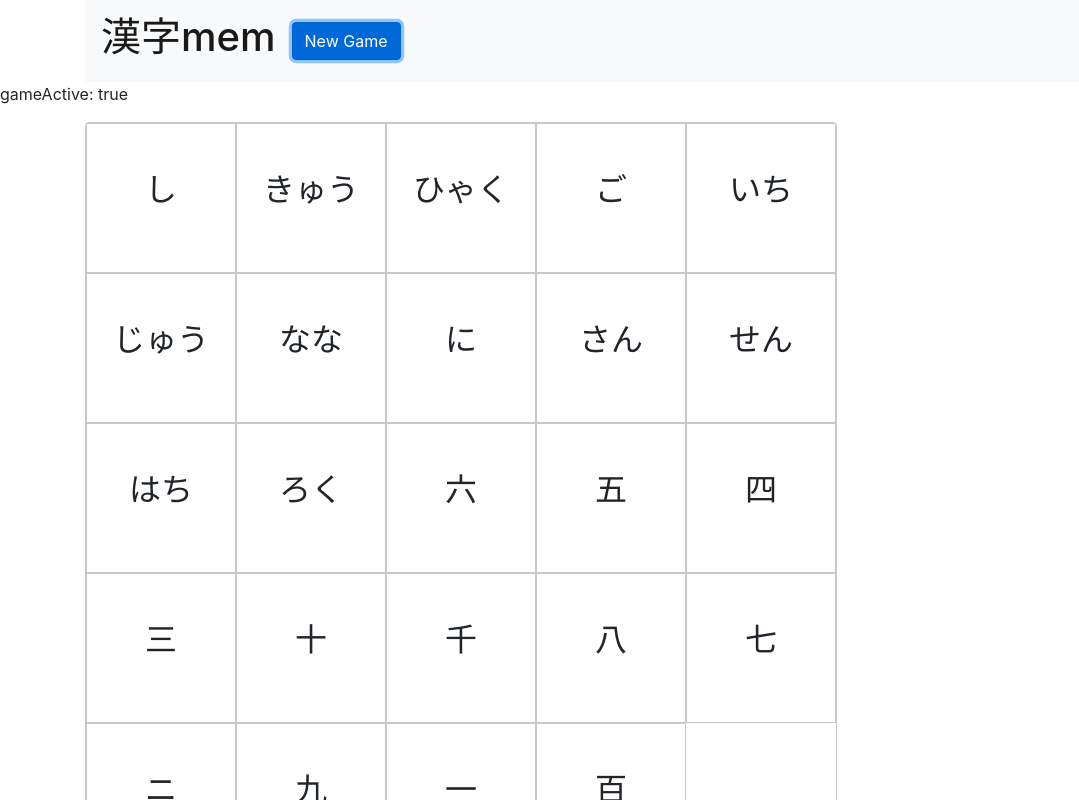
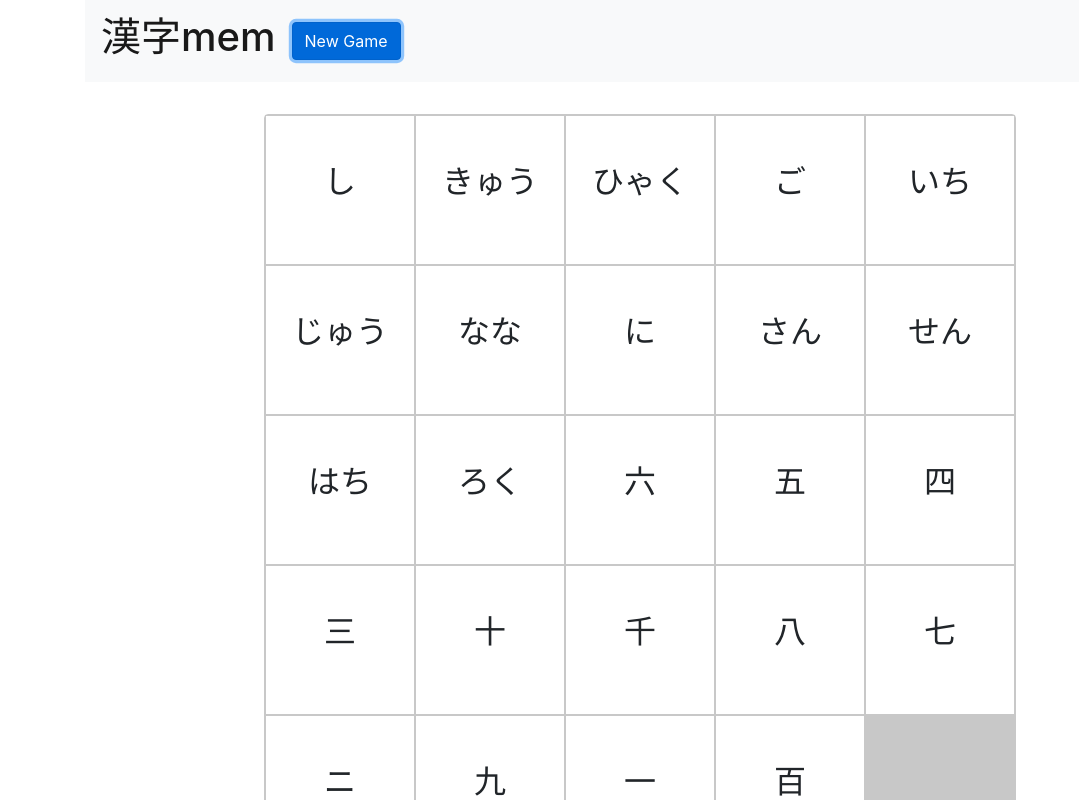
Before and after one commit to Hazumi/kanji-mem, a Vue app: page / in a window 1280 px wide. Both pictures are taken after a click on the button "New Game". Shown: the top 800 px of the page, without its empty margins (0-1079 px from the left). Built offline with nearby package versions, Linux system fonts and the light colour scheme; what vue-lodash would draw is missing.

Commit message:
completed main functionality

```diff
--- a/src/App.vue
+++ b/src/App.vue
@@ -1,12 +1,10 @@
 <template>
   <div id="app">
-
     <app-nav @newGameStarted="startNewGame"></app-nav>
-    <p>gameActive: {{ gameActive }}</p>
 
     <div class="container" v-if="gameActive">
       <div class="row">
-        <div class="col-12">
+        <div class="col-12 text-center">
 
           <div class="gameboard">
 
@@ -14,11 +12,24 @@
               v-for="kanji in boardSetup"
               class="gameboard__tile"
               :key="kanji.id + kanji.type"
-              :kanji="kanji"></app-gametile>
+              :kanji="kanji"
+              :gamePhase="gamePhase"
+              :cardsFlipped="cardsFlipped"
+              :numCardsFlipped="numCardsFlipped"
+              :boardSetup="boardSetup"
+              @cardFlipped="cardFlipped"
+            ></app-gametile>
+            <div class="gameboard__disabled-tile"></div>
 
           </div>
+          <!-- <p><strong>gamePhase: </strong> {{ gamePhase }}</p> -->
+          <!-- <p><strong>numCardsFlipped: </strong> {{ numCardsFlipped }}</p> -->
+          <!-- <p><strong>cardsFlipped: </strong> {{ cardsFlipped }}</p> -->
+          <h1 v-if="matchesMade === 12">You have won!</h1>
+          <p><strong>matchesMade: </strong> {{ matchesMade }} / 12</p>
+          <p><strong>turnsMade: </strong> {{ turnsMade }}</p>
 
-          <p><strong>boardSetup:</strong> {{ boardSetup }}</p>
+          <!-- <p><strong>boardSetup:</strong> {{ boardSetup }}</p> -->
 
         </div>
       </div>
@@ -41,75 +52,109 @@ export default {
   data: function() {
     return {
       gameActive: false,
+      gamePhase: 0,
+      numCardsFlipped: 0,
+      cardsFlipped: [],
+      matchesMade: 0,
+      turnsMade: 0,
       kanjiList: [
         {
           id: 1,
           kanji: '一',
-          reading: 'いち'
+          reading: 'いち',
+          show: true,
+          matched: false
         },
         {
           id: 2,
           kanji: 'ニ',
-          reading: 'に'
+          reading: 'に',
+          show: true,
+          matched: false
         },
         {
           id: 3,
           kanji: '三',
-          reading: 'さん'
+          reading: 'さん',
+          show: true,
+          matched: false
         },
         {
           id: 4,
           kanji: '四',
-          reading: 'し'
+          reading: 'し',
+          show: true,
+          matched: false
         },
         {
           id: 5,
           kanji: '五',
-          reading: 'ご'
+          reading: 'ご',
+          show: true,
+          matched: false
         },
         {
           id: 6,
           kanji: '六',
-          reading: 'ろく'
+          reading: 'ろく',
+          show: true,
+          matched: false
         },
         {
           id: 7,
           kanji: '七',
-          reading: 'なな'
+          reading: 'なな',
+          show: true,
+          matched: false
         },
         {
           id: 8,
           kanji: '八',
-          reading: 'はち'
+          reading: 'はち',
+          show: true,
+          matched: false
         },
         {
           id: 9,
           kanji: '九',
-          reading: 'きゅう'
+          reading: 'きゅう',
+          show: true,
+          matched: false
         },
         {
           id: 10,
           kanji: '十',
-          reading: 'じゅう'
+          reading: 'じゅう',
+          show: true,
+          matched: false
         },
         {
           id: 11,
           kanji: '百',
-          reading: 'ひゃく'
+          reading: 'ひゃく',
+          show: true,
+          matched: false
         },
         {
           id: 12,
           kanji: '千',
-          reading: 'せん'
+          reading: 'せん',
+          show: true,
+          matched: false
         }
       ],
-      boardSetup: ['no data'],
-
+      boardSetup: [],
     }
   },
   methods: {
     startNewGame() {
       this.gameActive = true;
+      this.gamePhase = 0;
+      this.gamePhase = 0;
+      this.numCardsFlipped = 0;
+      this.matchesMade = 0;
+      this.turnsMade = 0;
+      this.cardsFlipped = [];
       this.generateGameBoard();
     },
     generateGameBoard() {
@@ -124,6 +169,39 @@ export default {
       kanjiList1 = this.shuffleArray(kanjiList1)
       kanjiList2 = this.shuffleArray(kanjiList2)
       this.boardSetup = kanjiList1.concat(kanjiList2);
+
+      setTimeout(() => {
+        for(let kanji of this.boardSetup) {
+          if(kanji.show) {
+            kanji.show = false;
+          }
+        }
+        this.gamePhase = 1;
+      }, 3000);
+
+    },
+    cardFlipped(event) {
+      this.numCardsFlipped += 1;
+      this.cardsFlipped.push(event);
+      if(this.cardsFlipped.length == 2) {
+
+        setTimeout(() => {
+          let card1 = this.cardsFlipped[0];
+          let card2 = this.cardsFlipped[1];
+          if(card1.id === card2.id) {
+            card1.matched = true;
+            card2.matched = true;
+            this.matchesMade += 1;
+          } else {
+            card1.show = false;
+            card2.show = false;
+          }
+          this.turnsMade += 1;
+          this.numCardsFlipped = 0;
+          this.cardsFlipped = [];
+        }, 1250);
+
+      }
     },
     shuffleArray(arr) {
       for (let i = arr.length - 1; i > 0; i--) {
@@ -140,6 +218,7 @@ export default {
 
   .gameboard {
     display: flex;
+    margin: 2em auto;
     flex-wrap: wrap;
     border: 1px solid #c8c8c8;
     max-width: 750px;
@@ -147,4 +226,15 @@ export default {
     border-radius: 4px;
   }
 
+  .gameboard__disabled-tile {
+    width: 150px;
+    height: 150px;
+    border: 1px solid #c8c8c8;
+    background-color: #c8c8c8;
+  }
+
+  .gameboard__disabled-tile:hover {
+    cursor: not-allowed;
+  }
+
 </style>
--- a/src/components/Gametile.vue
+++ b/src/components/Gametile.vue
@@ -1,13 +1,34 @@
 <template lang="html">
-  <div>
-    <p v-if="kanji.type == 'reading'">{{ kanji.reading }}</p>
-    <p v-else>{{ kanji.kanji }}</p>
+  <div name="fade" @click="cardFlipped">
+
+    <div v-if="kanji.show">
+      <p v-if="kanji.type == 'reading'">{{ kanji.reading }}</p>
+      <p v-else>{{ kanji.kanji }}</p>
+    </div>
+
   </div>
 </template>
 
 <script>
 export default {
-  props: ['kanji']
+  props: ['kanji', 'gamePhase', 'cardsFlipped', 'numCardsFlipped', 'boardSetup'],
+  data: function() {
+    return {
+      matchFound: false
+    }
+  },
+  methods: {
+    cardFlipped() {
+      if(this.gamePhase === 1 &&
+          this.numCardsFlipped < 2 &&
+          !this.kanji.matched &&
+          !this.cardsFlipped.includes(this.kanji)
+      ) {
+        this.kanji.show = !this.kanji.show
+        this.$emit('cardFlipped', this.kanji);
+      }
+    }
+  }
 }
 </script>
 
@@ -27,4 +48,11 @@ export default {
     background-color: #f9f9f9;
   }
 
+  .fade-enter-active, .fade-leave-active {
+    transition: opacity .5s;
+  }
+  .fade-enter, .fade-leave-to /* .fade-leave-active below version 2.1.8 */ {
+    opacity: 0;
+  }
+
 </style>
```
